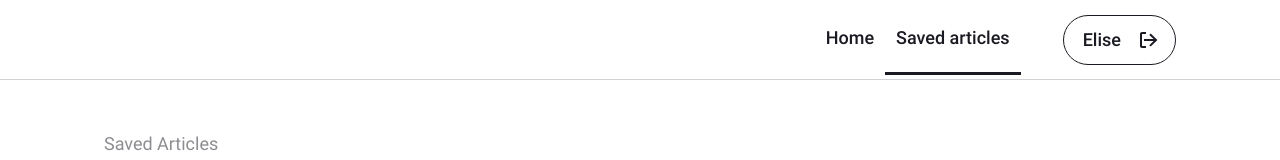
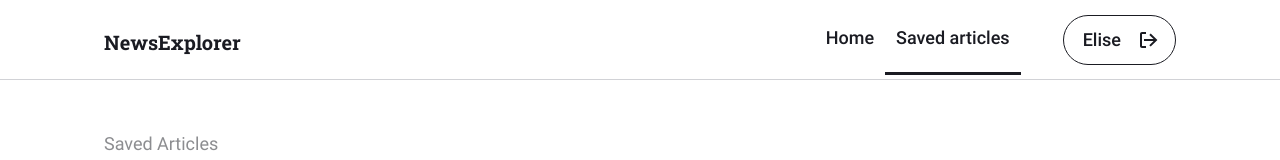
Before and after one commit to Sahar321/news-explorer-frontend, a React (Create React App) app: page /SavedArticles in a window 1280 px wide. Shown: the top 160 px of the page. Built offline with nearby package versions, Linux system fonts and the light colour scheme.

Commit message:
color - > inherit

```diff
--- a/src/blocks/header/__title/header__title.css
+++ b/src/blocks/header/__title/header__title.css
@@ -4,7 +4,7 @@
   font-weight: 700;
   font-size: 20px;
   line-height: 24px;
-  color: var(--color-white);
+  color: inherit;
   padding-top: 4px;
   margin: 0 0 0 104px;
 }
```
